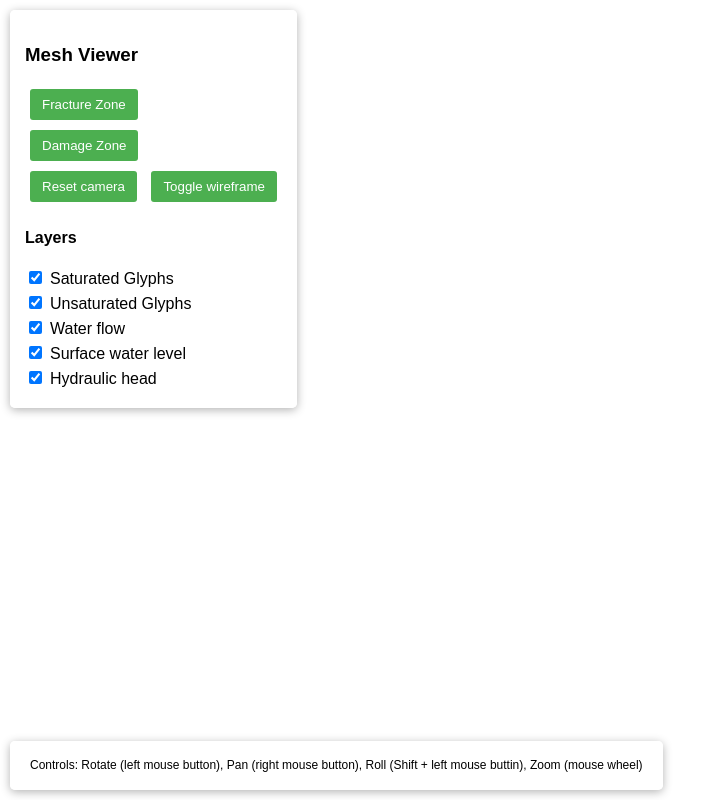
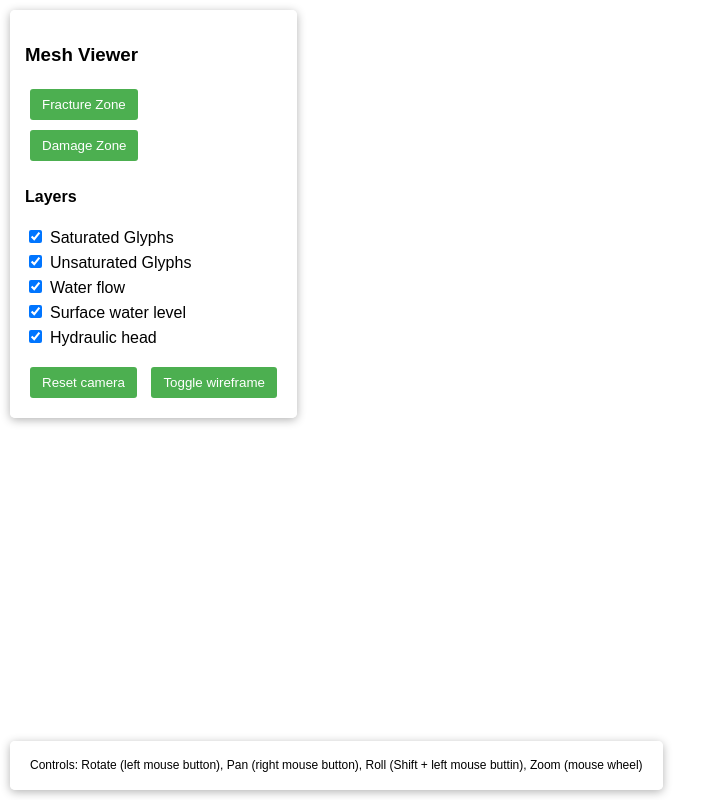
Before and after one commit to anawas/meshing, a website built with Vite: page webapp/index.html in a window 1280 px wide. Both pictures are taken after a click on the button "Fracture Zone". Shown: the whole page, without its empty margins (0-724 px from the left). Built offline with nearby package versions, Linux system fonts and the light colour scheme; no server answers; what @kitware/vtk.js would draw is missing.

Commit message:
Display options moved to the bottom.

```diff
--- a/webapp/index.html
+++ b/webapp/index.html
@@ -11,13 +11,13 @@
         <h3>Mesh Viewer</h3>
         <button onclick="showFractureZone()">Fracture Zone</button><br>
         <button onclick="showDamageZone()">Damage Zone</button><br>
-        <button onclick="resetCamera()">Reset camera</button>
-        <button onclick="toggleWireframe()">Toggle wireframe</button>
 
-        <div id="layerControls" style="margin-top: 15px; display: none;">
+        <div id="layerControls" style="margin-top: 15px; margin-bottom: 15px; display: none;">
             <h4>Layers</h4>
             <div id="layerCheckboxes"></div>
         </div>
+        <button onclick="resetCamera()">Reset camera</button>
+        <button onclick="toggleWireframe()">Toggle wireframe</button>
     </div>
     <div id="info">
         Controls: Rotate (left mouse button), Pan (right mouse button), Roll (Shift + left mouse buttin), Zoom (mouse wheel)
```
